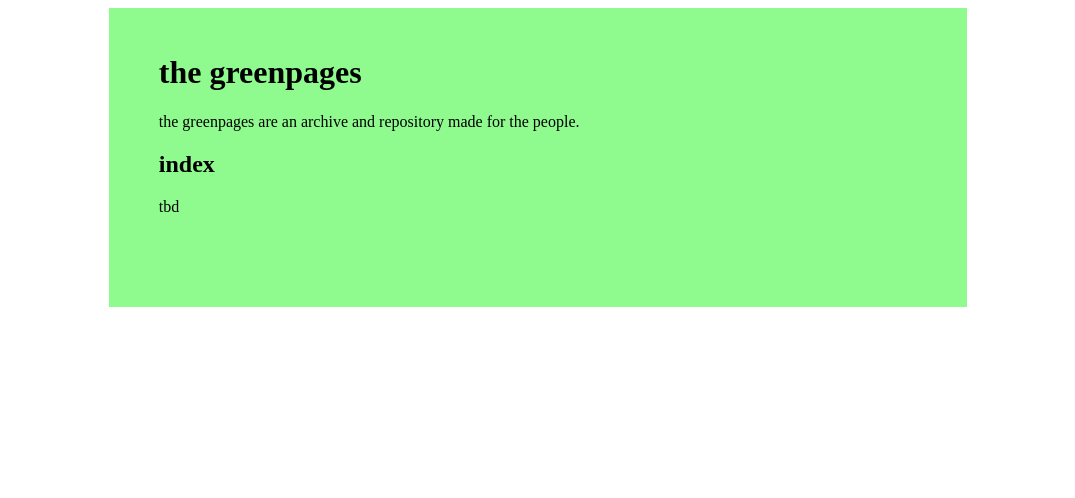
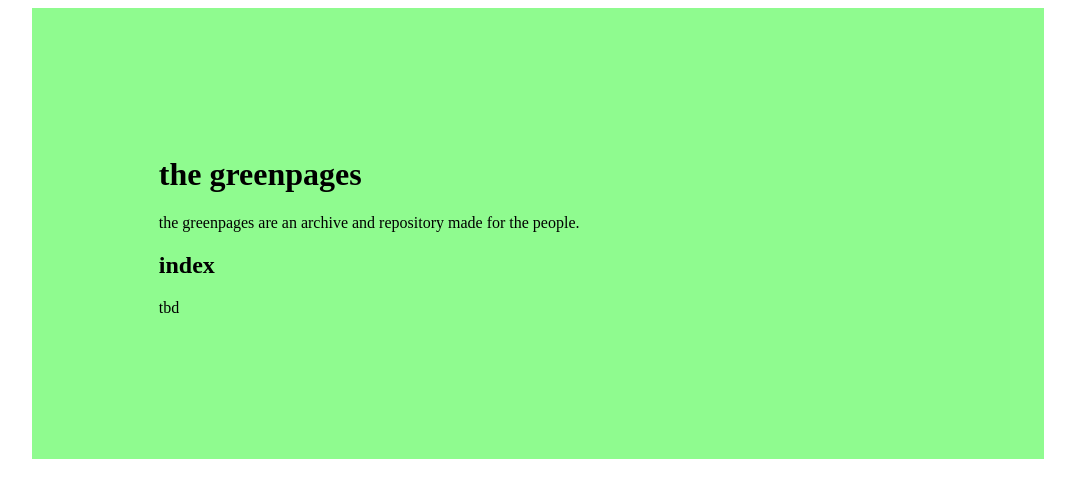
Before and after one commit to the-greenpages/the-greenpages.github.io, a plain HTML site: page index.html in a window 1280 px wide. Shown: the whole page, without its empty margins (102-1177 px from the left). Drawn offline with Linux system fonts and the light colour scheme.

Commit message:
Update index.html

```diff
--- a/index.html
+++ b/index.html
@@ -4,7 +4,7 @@
     <style>
 .bodydiv {
   background-color: #8ffb8f;
-  padding: 25px 50px 75px;
+  padding: 10%;
   margin: auto;
   width: 60%
 }
```
